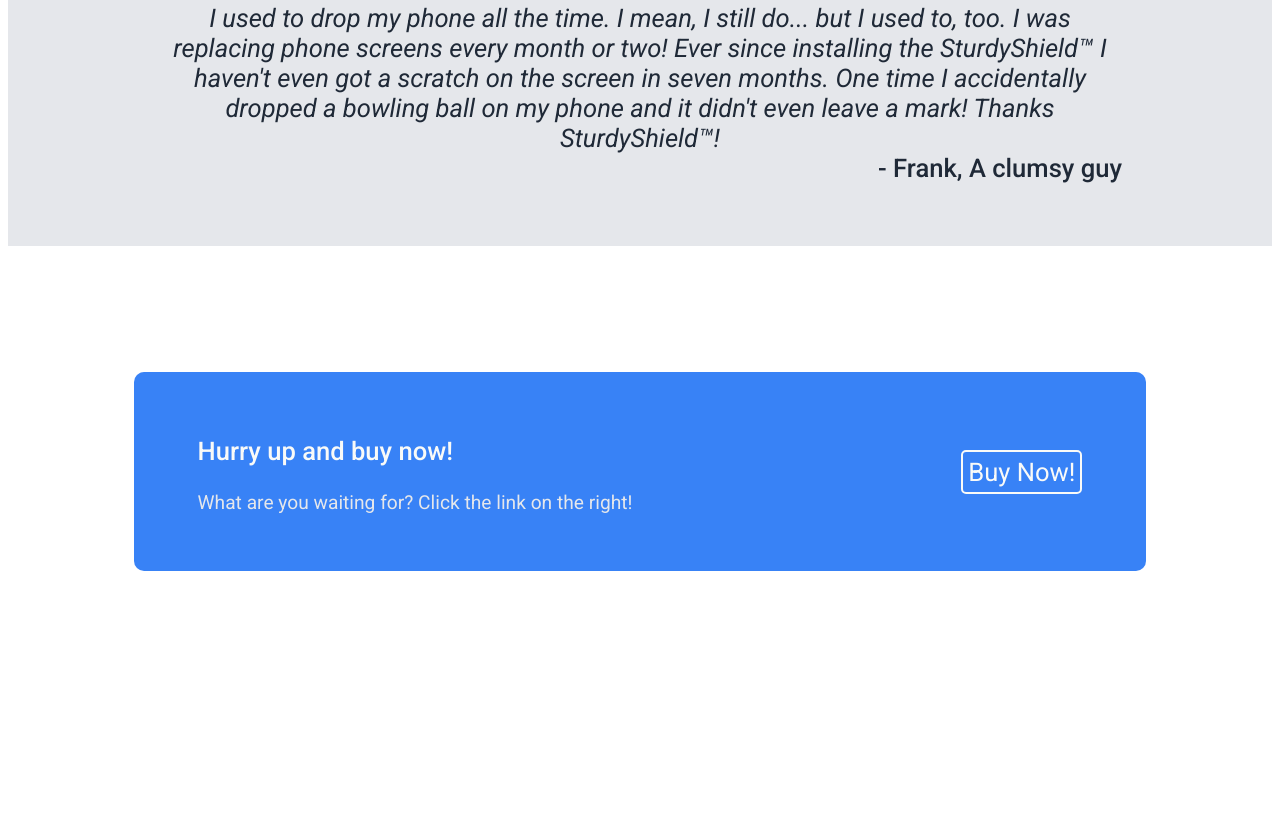
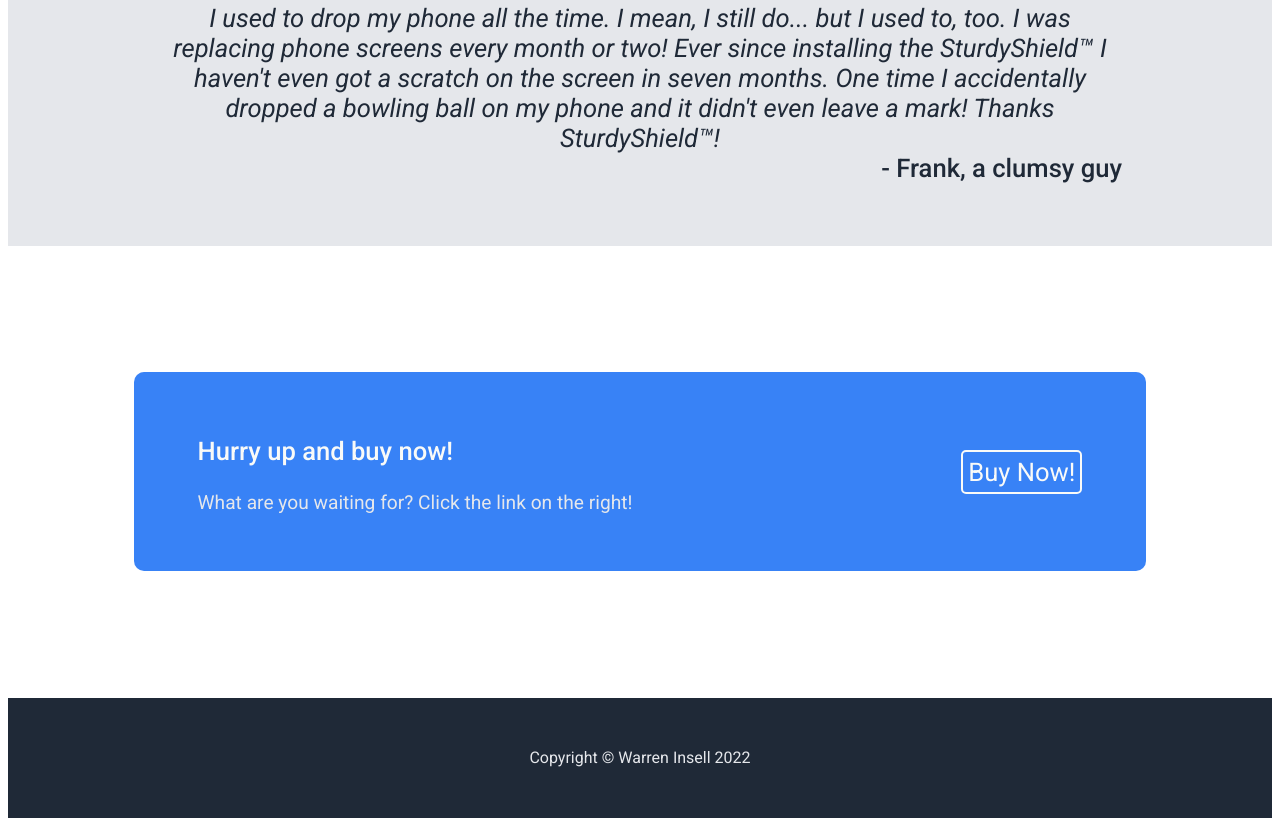
Before and after one commit to winsell90/Landing-Page, a plain HTML site: page index.html in a window 1280 px wide. Shown: the part 898-1724 px from the top of the page. Before the commit the page ends 1596 px from the top, so only its background shows below. Drawn offline with Linux system fonts and the light colour scheme.

Commit message:
Add footer and finalize styling for action prompt

```diff
--- a/index.html
+++ b/index.html
@@ -70,7 +70,7 @@
     </div>
     <div class="quote">
       <p style="margin: 0">I used to drop my phone all the time. I mean, I still do... but I used to, too. I was replacing phone screens every month or two! Ever since installing the SturdyShield™ I haven't even got a scratch on the screen in seven months. One time I accidentally dropped a bowling ball on my phone and it didn't even leave a mark! Thanks SturdyShield™!</p>
-      <p style="margin: 0" class="who">- Frank, A clumsy guy</p>
+      <p style="margin: 0" class="who">- Frank, a clumsy guy</p>
     </div>
     <div class="action">
       <div class="words">
@@ -81,7 +81,9 @@
         <a class="signuplink" href="#">Buy Now!</a>
       </div>
     </div>
-
+    <footer>
+      Copyright © Warren Insell 2022
+    </footer>
 
   </div>
 </body>
--- a/style.css
+++ b/style.css
@@ -163,9 +163,6 @@ border: 5px solid #3882f6;
   align-items: center;
 }
 
-.signup {
-
-}
 .signuplink {
   text-decoration: none;
   font-size: 2vw;
@@ -174,3 +171,10 @@ border: 5px solid #3882f6;
  border: 2px solid #F9FAF8;
  border-radius: 5px;
 }
+
+footer {
+  background-color: #1F2937;
+  color: #e5e7eb;
+  text-align: center;
+  padding: 4%;
+}
```
